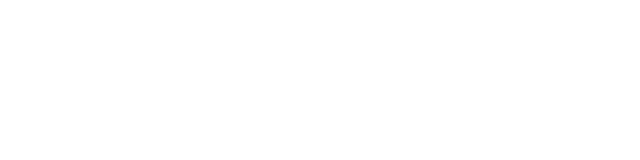
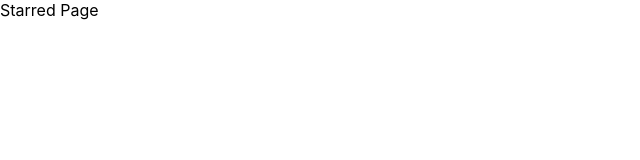
Before and after one commit to manu-saini94/box-office-app-cra, a React (Create React App) app: page /starred in a window 1280 px wide. Shown: the top 160 px of the page, without its empty margins (0-640 px from the left). Built offline with nearby package versions, Linux system fonts and the light colour scheme.

Commit message:
routes added

```diff
--- a/package.json
+++ b/package.json
@@ -5,6 +5,7 @@
   "dependencies": {
     "react": "^18.2.0",
     "react-dom": "^18.2.0",
+    "react-router-dom": "^6.19.0",
     "react-scripts": "5.0.1",
     "web-vitals": "^2.1.4",
     "workbox-background-sync": "^6.6.0",
--- a/src/App.jsx
+++ b/src/App.jsx
@@ -1,9 +1,15 @@
-
+import { BrowserRouter, Routes, Route } from 'react-router-dom';
+import Starred from './pages/Starred';
+import Home from './pages/Home';
 function App() {
   return (
-    <div className="App">
-
-    </div>
+    <BrowserRouter>
+      <Routes>
+      <Route path="/" element={<Home />} />
+        <Route path="/starred" element={<Starred />} />
+        <Route path="*" element={<div>Not Found</div>} />
+      </Routes>
+    </BrowserRouter>
   );
 }
 
--- /dev/null
+++ b/src/pages/Home.jsx
@@ -0,0 +1,6 @@
+import { Link } from "react-router-dom";
+const Home = () => {
+   <div><Link to="/starred">Go to starred page</Link></div>
+
+}
+export default Home;
--- /dev/null
+++ b/src/pages/Starred.jsx
@@ -0,0 +1,5 @@
+const Starred = () => {
+    return <div>Starred Page</div>
+}
+
+export default Starred;
```
Also changed, not shown: 1 other file (tests, documents, lock files or other folders).
